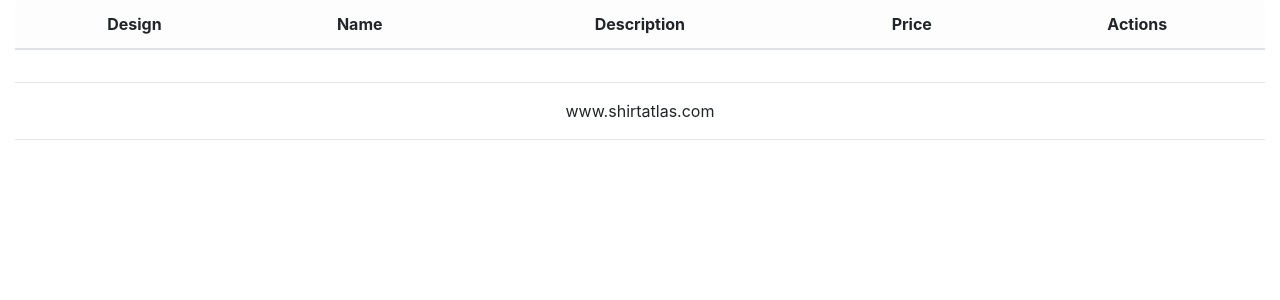
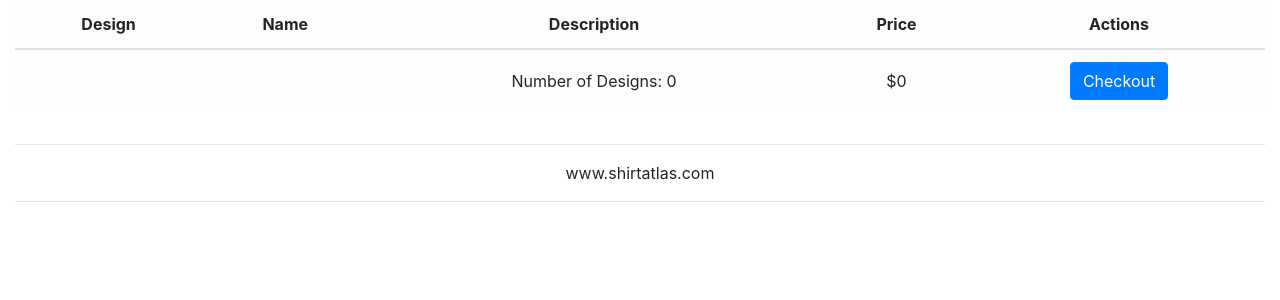
Before and after one commit to timcoville/shirtatlas, a Django app: page /cart in a window 1280 px wide. Shown: the part 76-376 px from the top of the page. Run offline with Django 3.2, Linux system fonts and the light colour scheme; lists and menus that the app fills with data are empty; parts of the project's set-up code (start-up, migrations or seed data) failed here and were passed over; some libraries are stand-ins or nearby versions.

Commit message:
added checkout to cart page

```diff
--- a/apps/market/templates/market/cart.html
+++ b/apps/market/templates/market/cart.html
@@ -156,11 +156,21 @@
                                          </td>
                                      </tr>
                                  {% endfor %}
+                                     <tr>
+                                         <td></td>
+                                         <td></td>
+                                         <td>Number of Designs: {{designs | length}}</td>
+                                         <td>
+                                             ${{cart_total}}
+                                         </td>
+                                         <td><a hrf="/checkout"><button  class="btn btn-primary">Checkout</button></a></td>
+                                     </tr>
                              </tbody>
                            </table>
 
-                         </div>
+                        </div>
                 </div>
+
 
         <hr>
         <div class="row">
--- a/apps/market/views.py
+++ b/apps/market/views.py
@@ -33,10 +33,10 @@ def cart(request):
         design = Design.objects.get(id=id)
         cart_price += design.price
         results.append(design)
-    print(results)
-    print(cart_price)
+
     context = {
-        'designs': results
+        'designs': results,
+        'cart_total': cart_price
     }
     return render(request, "market/cart.html", context)
 
```
Also changed, not shown: 1 other file.
